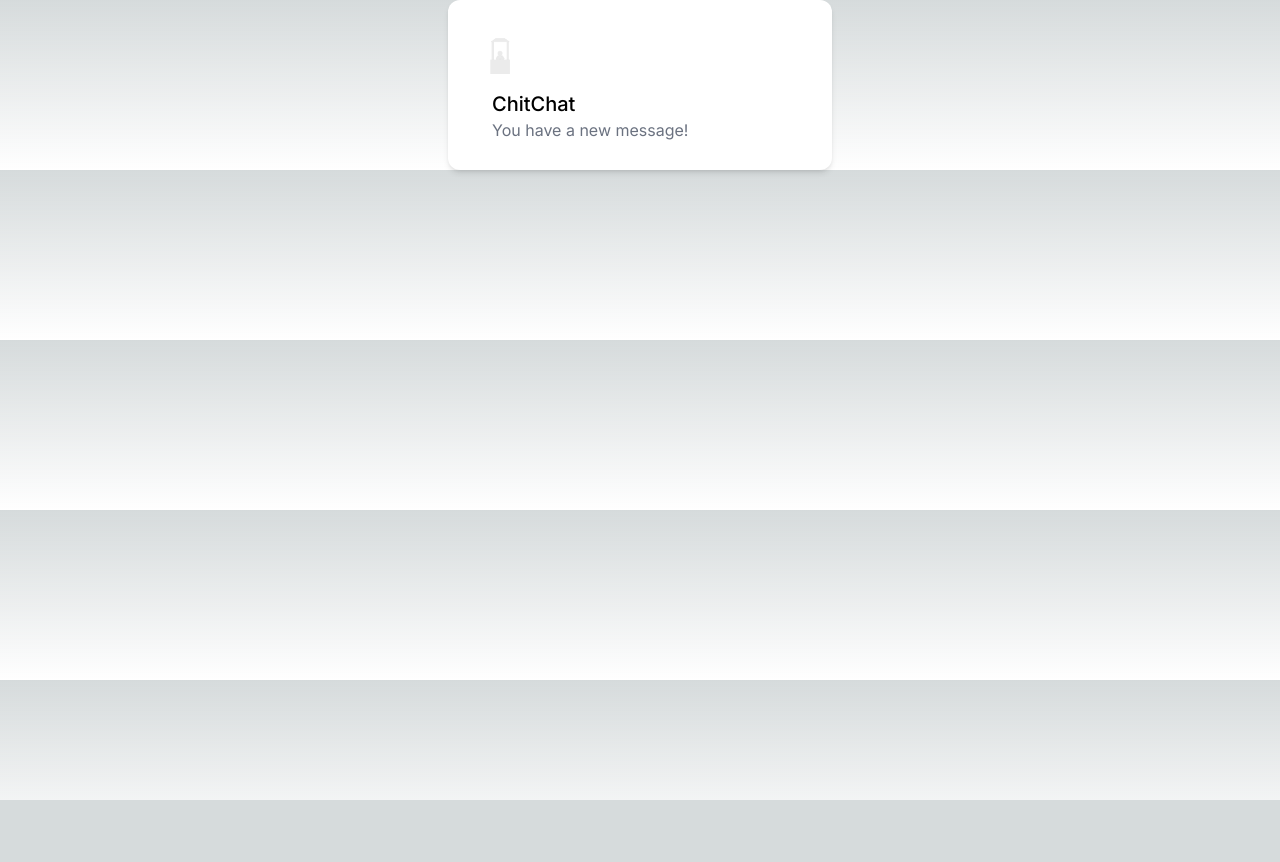
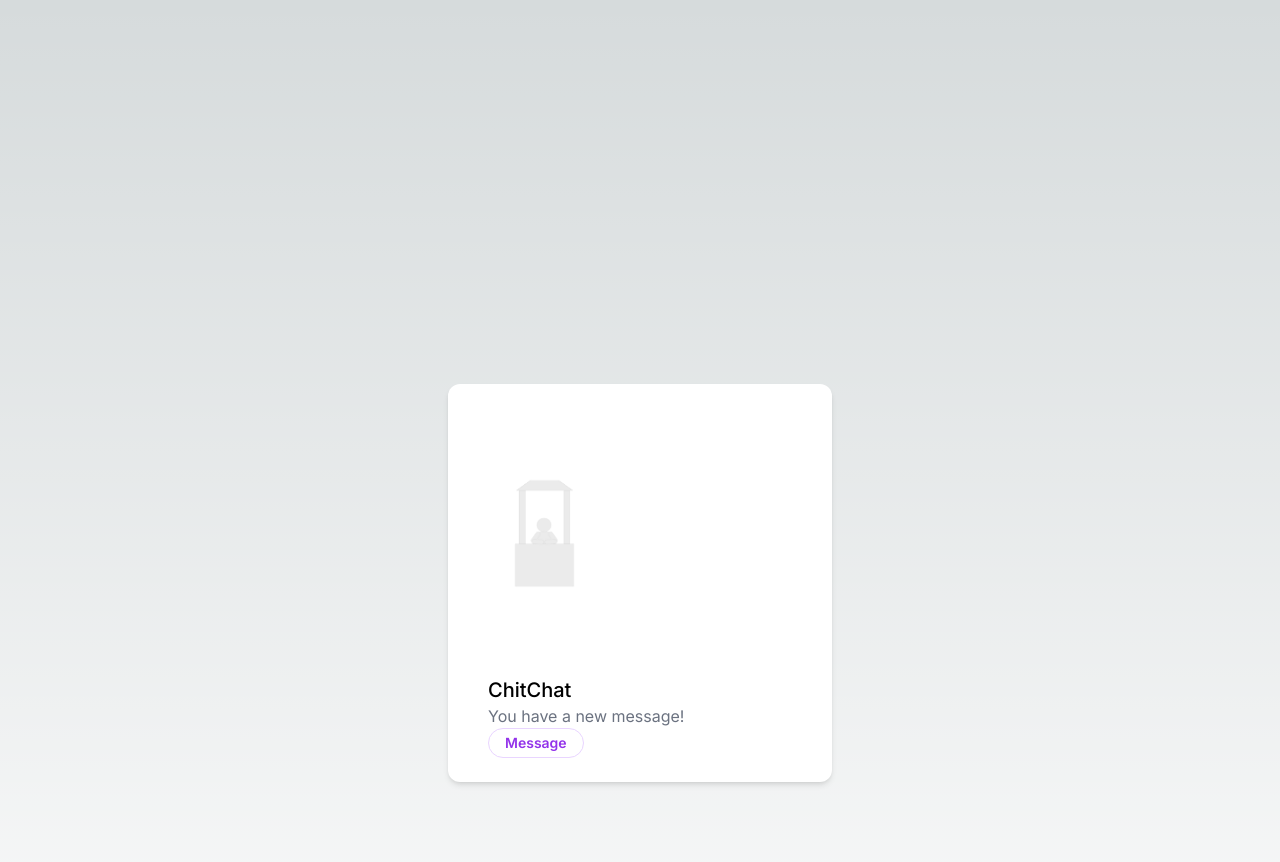
Before and after one commit to b-e-r-t/Booth-Trackr, a Next.js app: page / in a window 1280 px wide. Shown: the top 862 px of the page. Before the commit the page ends 800 px from the top, so only its background shows below. Built offline with nearby package versions, Linux system fonts and the light colour scheme.

Commit message:
Update page.tsx

```diff
--- a/src/app/page.tsx
+++ b/src/app/page.tsx
@@ -18,15 +18,16 @@
             </div>
         </main>
         */
-        <div className="p-7 max-w-sm mx-auto bg-white rounded-xl shadow-md items-center space-x-4">
-        <div className='flex-shrink-9'>
-          <img className="h-13 w-12" src="/boothlogo.png" alt="ChitChat Logo"/>
+       <main className = " py-96" >
+        <div className=" flow-root p-6 max-w-sm mx-auto bg-white rounded-xl shadow-md items-center space-x-4">
+          <div className='py-px'>
+            <img className="my-10 h-38 w-36 " src="/boothlogo.png" alt="ChitChat Logo"/>
+          </div>
+          <div className=" text-xl font-medium text-black">ChitChat</div>
+          <p className="text-gray-500">You have a new message!</p>
+          <button className="px-4 py-1 text-sm text-purple-600 font-semibold rounded-full border border-purple-200 hover:text-white hover:bg-purple-600 hover:border-transparent focus:outline-none focus:ring-2 focus:ring-purple-600 focus:ring-offset-2">Message</button>
         </div>
-        <div>
-          <div className="text-xl font-medium text-black">ChitChat</div>
-          <p className="text-gray-500">You have a new message!</p>
-        </div>
-      </div>
+      </main>
 
     )
 
```
